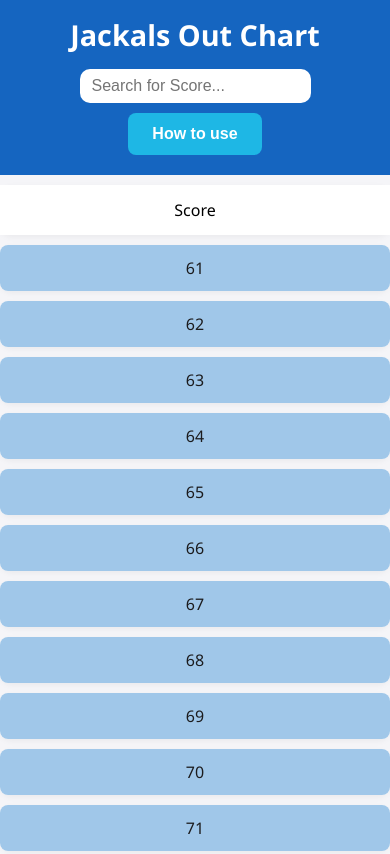
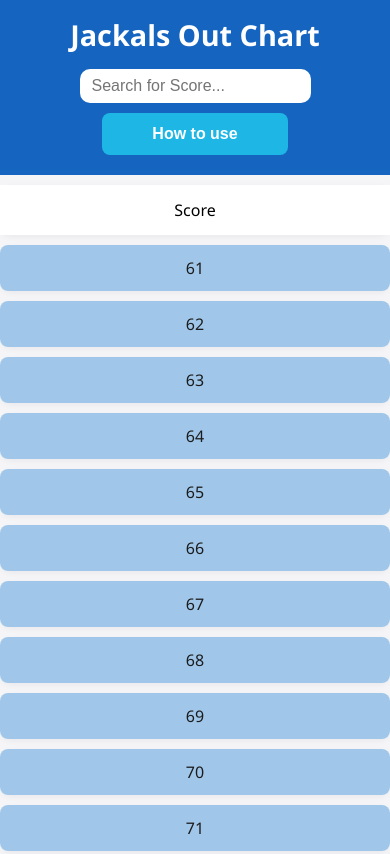
Before and after one commit to Friskbee/friskbee.github.io, a plain HTML site: page index.html in a window 390 px wide. Shown: the top 854 px of the page. Drawn offline with Linux system fonts and the light colour scheme.

Commit message:
Update style.css

```diff
--- a/style.css
+++ b/style.css
@@ -200,7 +200,7 @@ tr.detail-row {
   }
 
   .info-btn {
-    padding: 12px 24px; /* länglicher Button */
+    padding: 12px 50px;
     font-size: 1rem;
   }
 }
```
